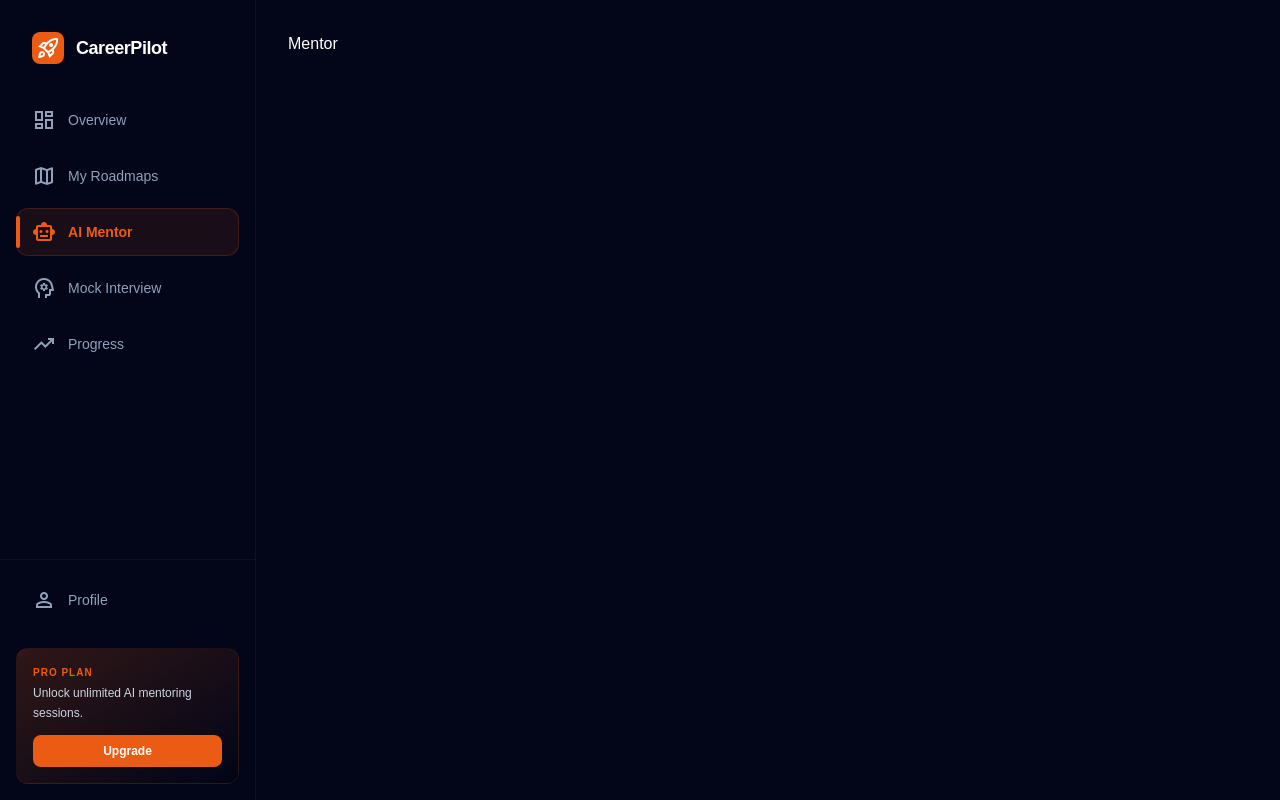
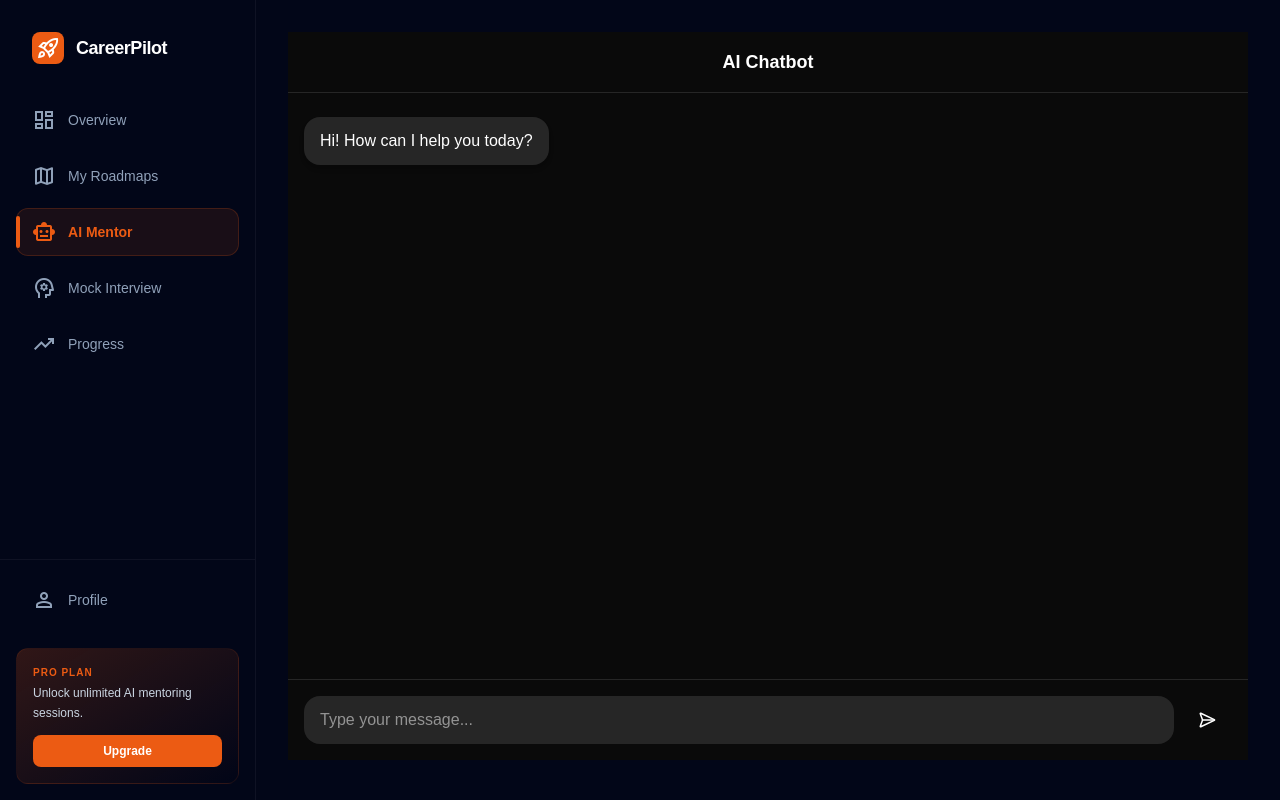
Before and after one commit to alvy00/eg-careerpilot-asyncawait, a Next.js app: page /dashboard/mentor in a window 1280 px wide. Built offline with nearby package versions, Linux system fonts and the light colour scheme.

Commit message:
ai chatbot design and roadmap section design

```diff
--- a/src/app/dashboard/mentor/page.tsx
+++ b/src/app/dashboard/mentor/page.tsx
@@ -1,7 +1,10 @@
+import AiChatbotPage from "@/components/Ai-chatbot/AI-chatbot";
 import React from "react";
 
 const Mentor = () => {
-    return <div>Mentor</div>;
+    return <div>
+        <AiChatbotPage></AiChatbotPage>
+    </div>;
 };
 
 export default Mentor;
--- /dev/null
+++ b/src/components/Ai-chatbot/AI-chatbot.tsx
@@ -0,0 +1,115 @@
+'use client'
+
+import { useState, useRef, useEffect } from 'react'
+import { motion } from 'framer-motion'
+import { DivideCircle, SendHorizonal } from 'lucide-react'
+// import { Button } from "@/components/ui/button"
+// import { Card } from "@/components/ui/card"
+
+export default function AiChatbotPage() {
+  const [messages, setMessages] = useState([
+    { role: 'assistant', content: 'Hi! How can I help you today?' }
+  ])
+  const [input, setInput] = useState('')
+  const [isTyping, setIsTyping] = useState(false)
+  const messagesEndRef = useRef<HTMLDivElement | null>(null)
+
+  const handleSend = () => {
+    if (!input.trim()) return
+
+    const userMessage = { role: 'user', content: input }
+    setMessages((prev) => [...prev, userMessage])
+    setInput('')
+    setIsTyping(true)
+
+    // Simulate AI thinking delay
+    setTimeout(() => {
+      setMessages((prev) => [
+        ...prev,
+        { role: 'assistant', content: 'This is a demo response. Connect your API here.' }
+      ])
+      setIsTyping(false)
+    }, 1500)
+  }
+
+  const handleKeyPress = (e: React.KeyboardEvent<HTMLInputElement>) => {
+    if (e.key === 'Enter') {
+      handleSend()
+    }
+  }
+
+  useEffect(() => {
+    messagesEndRef.current?.scrollIntoView({ behavior: 'smooth' })
+  }, [messages, isTyping])
+
+  return (
+    <div className="flex flex-col h-[91vh] bg-neutral-950 text-white">
+      {/* Header */}
+      <div className="border-b border-neutral-800 p-4 text-center text-lg font-semibold">
+        AI Chatbot
+      </div>
+
+      {/* Chat Area */}
+      <div className="flex-1 overflow-y-auto px-4 py-6 space-y-4">
+        {messages.map((msg, index) => (
+          <motion.div
+            key={index}
+            initial={{ opacity: 0, y: 10 }}
+            animate={{ opacity: 1, y: 0 }}
+            transition={{ duration: 0.2 }}
+            className={`flex ${msg.role === 'user' ? 'justify-end' : 'justify-start'}`}
+          >
+            <div
+              className={`max-w-[75%] px-4 py-3 rounded-2xl shadow-md ${
+                msg.role === 'user'
+                  ? 'bg-white text-black'
+                  : 'bg-neutral-800 text-white'
+              }`}
+            >
+              {msg.content}
+            </div>
+          </motion.div>
+        ))}
+
+        {/* Typing Indicator */}
+        {isTyping && (
+          <motion.div
+            initial={{ opacity: 0 }}
+            animate={{ opacity: 1 }}
+            className="flex justify-start"
+          >
+            <div className="bg-neutral-800 px-4 py-3 rounded-2xl">
+              <div className="flex space-x-1">
+                <div className="w-2 h-2 bg-white rounded-full animate-bounce" />
+                <div className="w-2 h-2 bg-white rounded-full animate-bounce delay-150" />
+                <div className="w-2 h-2 bg-white rounded-full animate-bounce delay-300" />
+              </div>
+            </div>
+          </motion.div>
+        )}
+
+        <div ref={messagesEndRef} />
+      </div>
+
+      {/* Input Area */}
+      <div className="border-t border-neutral-800 p-4">
+        <div className="flex items-center gap-2">
+          <input
+            type="text"
+            value={input}
+            onChange={(e) => setInput(e.target.value)}
+            onKeyDown={handleKeyPress}
+            placeholder="Type your message..."
+            className="flex-1 bg-neutral-800 text-white px-4 py-3 rounded-2xl outline-none focus:ring-2 focus:ring-white/20"
+          />
+          <button
+            onClick={handleSend}
+            className="rounded-2xl px-4 py-3"
+          >
+            <SendHorizonal size={18} />
+          </button>
+        </div>
+      </div>
+    </div>
+  )
+}
```
